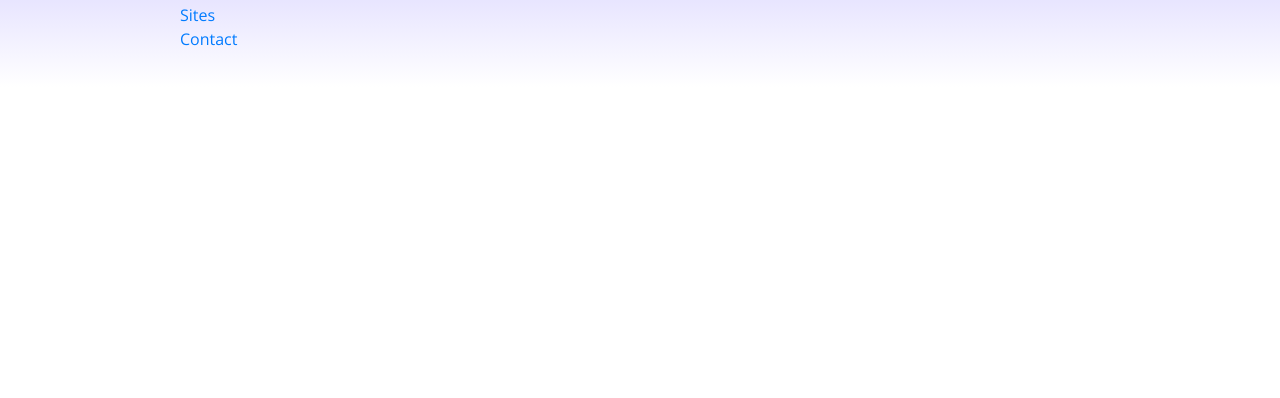
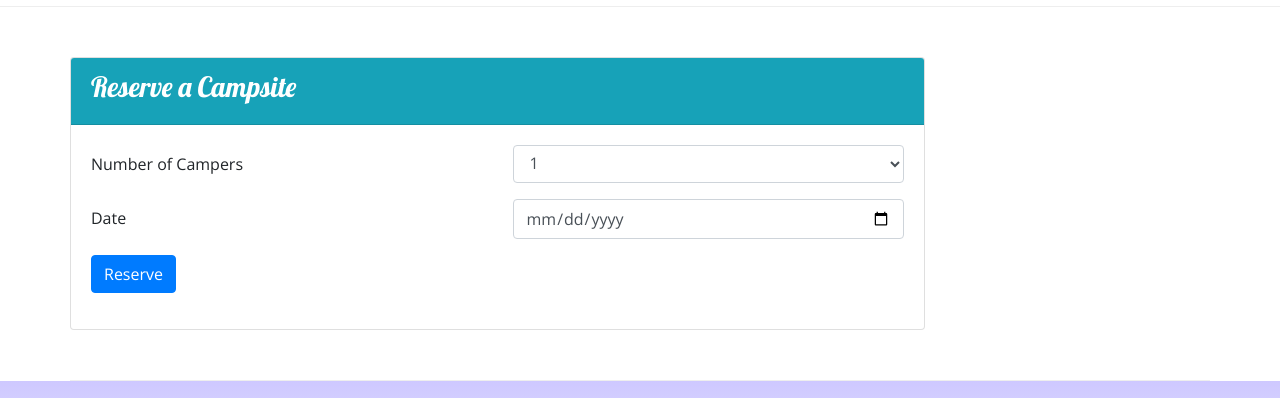
Before and after one commit to dkca/nucamp-bootstrap, a website: page index.html in a window 1280 px wide. Shown: the part 1146-1544 px from the top of the page. Before the commit the page ends 1233 px from the top, so only its background shows below. Drawn offline with nearby package versions, Linux system fonts and the light colour scheme.

Commit message:
Week 2 Assignment

```diff
--- a/index.html
+++ b/index.html
@@ -29,6 +29,9 @@
                 <div class="col">
                     <h1>NuCamp</h1>
                     <h2>a better way to camp</h2>
+                </div>
+                <div class="col-md-4 col-xl-2 mt-4">
+                    <a class="btn btn-info btn-lg" href="#reserveForm" role="button">Reserve Campsite</a>
                 </div>
             </div>
         </div>
@@ -70,10 +73,12 @@
             </div>
             <div class="col">
                 <div class="media">
-                    <img class="d-flex mr-3 img-thumbnail" src="img/breadcrumb-trail-thumb.jpg" alt="Breadcrumb Trail" />
+                    <img class="d-flex mr-3 img-thumbnail" src="img/breadcrumb-trail-thumb.jpg"
+                        alt="Breadcrumb Trail" />
                     <div class="media-body align-self-center">
                         <h3>Our Campsites</h3>
-                        <p class="d-none d-sm-block">Explore our growing database of curated campsites and leave your own reviews!</p>
+                        <p class="d-none d-sm-block">Explore our growing database of curated campsites and leave your
+                            own reviews!</p>
                     </div>
                 </div>
             </div>
@@ -86,9 +91,15 @@
             <h2>Featured Campsites</h2>
         </div>
         <div class="col">
-            <h3>React Lake Campground</h3>
-            <p>Nestled in the foothills of the Chrome Mountains, this campground on the shores of the pristine React
-                Lake is a favorite for fly fishers.</p>
+            <div class="media">
+                <div class="media-body align-self-center">
+                    <h3>React Lake Campground</h3>
+                    <p>Nestled in the foothills of the Chrome Mountains, this campground on the shores of the pristine
+                        React
+                        Lake is a favorite for fly fishers.</p>
+                </div>
+                <img class="d-flex ml-3 img-thumbnail" src="img\react-lake-thumb.jpg" alt="React Lake Thumb">
+            </div>
         </div>
 
     </div>
@@ -102,16 +113,82 @@
                 <img class="d-flex mr-3 img-thumbnail " src="img/bootstrap-thumb.png" alt="Bootstrap Outfitters">
                 <div class="media-body align-self-center">
                     <h3>Bootstrap Outfitters</h3>
-                    <p class="d-none d-sm-block">Bootstrap Outfitters supplies you with gear you need at prices you can't beat.</p>
+                    <p class="d-none d-sm-block">Bootstrap Outfitters supplies you with gear you need at prices you
+                        can't beat.</p>
                 </div>
             </div>
         </div>
 
     </div>
 
+
     </div>
 
-    <footer class="site-footer">
+    <!--Reservation Form-->
+
+    <div class="container">
+
+        <div class="row row-content align-items-center>
+            <div class=" col-sm-6">
+
+            <div class="card w-75">
+
+                <div class="card-header bg-info">
+                    <h3 class="text-white">Reserve a Campsite</h3>
+                </div>
+
+                <div class="card-body">
+                    <form id="reserveForm" action="">
+
+                        <div class=" form-group row">
+                            <label for="numCamper" class="col-sm-6 col-form-label"> Number of Campers</label>
+                            <div class="col-sm-6">
+                                <select name="numCamper" id="numCamper" class="form-control">
+                                    <option value="1">1</option>
+                                    <option value="2">2</option>
+                                    <option value="3">3</option>
+                                    <option value="4">4</option>
+                                    <option value="5">5</option>
+                                    <option value="6">6</option>
+                                </select>
+                            </div>
+
+                        </div>
+
+                        <div class=" form-group row">
+                            <label for="date" class="col-sm-6 col-form-label">Date</label>
+                            <div class="col-sm-6">
+                                <input type="date" name="date" id="date" class="form-control">
+                            </div>
+                        </div>
+
+                        <div class="form-group row">
+                            <div class="col">
+                              <button type="submit" class="btn btn-primary">Reserve</button>
+                            </div>
+                          </div>
+
+                    </form>
+
+                </div>  <!--card Body-->
+
+            </div>  <!--card-->
+
+        </div>
+
+    </div>   <!--Row-->
+
+
+    </div>  <!--Container-->
+
+
+
+
+
+
+
+
+    <footer class=" site-footer">
         <div class="container">
             <div class="row">
 
```
Also changed, not shown: 1 other file.
